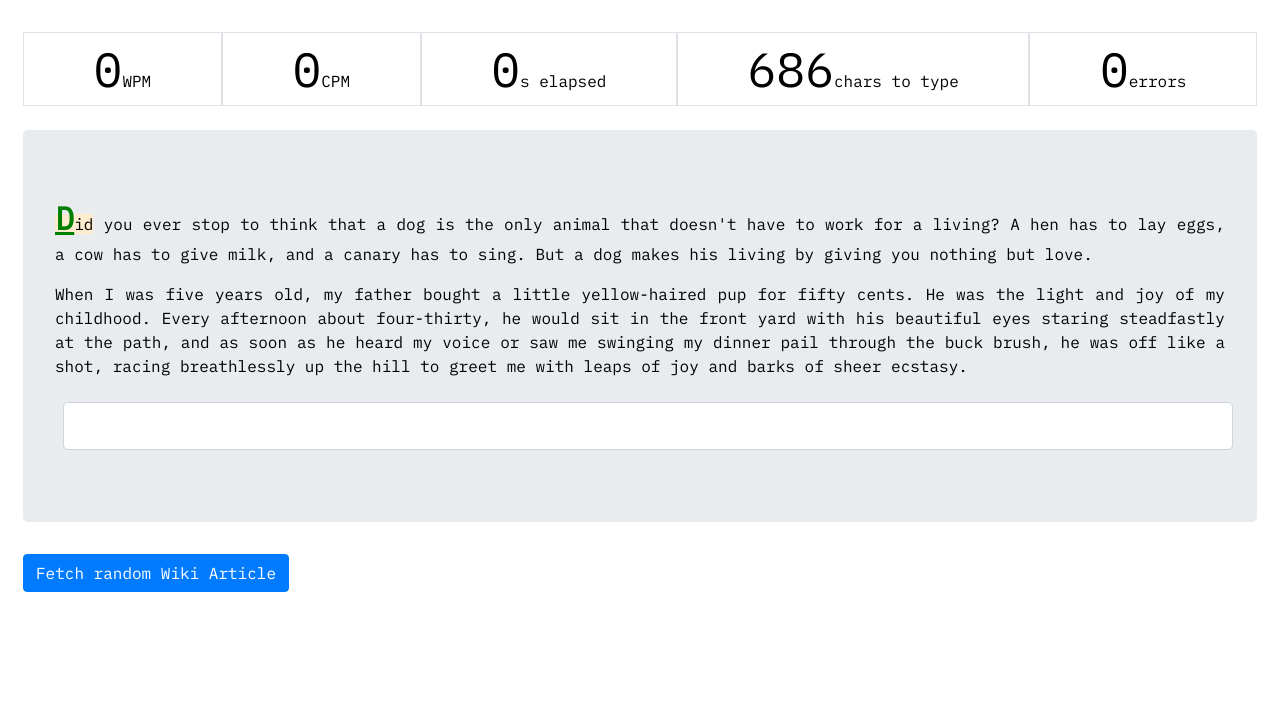
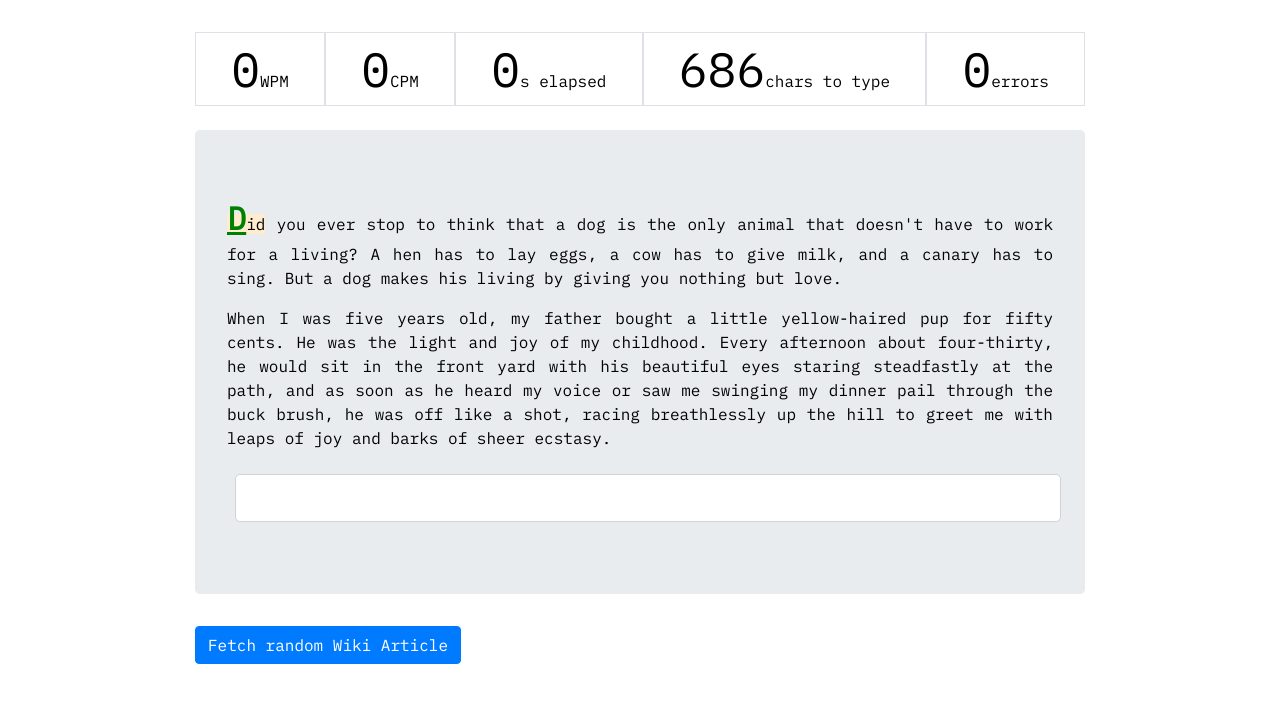
Before and after one commit to jasbir-singh/typer, a React (Create React App) app: page / in a window 1280 px wide. Shown: the top 702 px of the page. Built offline with nearby package versions, Linux system fonts and the light colour scheme.

Commit message:
Fix the width of the body, and center the body

```diff
--- a/src/index.css
+++ b/src/index.css
@@ -1,6 +1,7 @@
 body {
-  margin: 0;
+  margin: auto;
   padding: 0;
+  width: 936px;
   color: black;
   /* background-color: #FFEDD7; */
   font-weight: 400;
```
